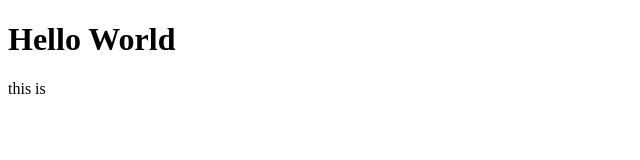
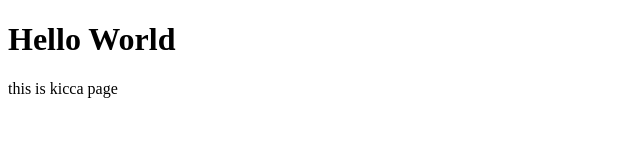
Before and after one commit to efairylapis/efairylapis.github.io, a plain HTML site: page index.html in a window 1280 px wide. Shown: the full height of the page, 0-640 px from the left. Drawn offline with Linux system fonts and the light colour scheme.

Commit message:
Update index.html

```diff
--- a/index.html
+++ b/index.html
@@ -2,6 +2,6 @@
 <html>
 <body>
 <h1>Hello World</h1>
-<p>this is </p>
+<p>this is kicca page</p>
 </body>
 </html>
```
